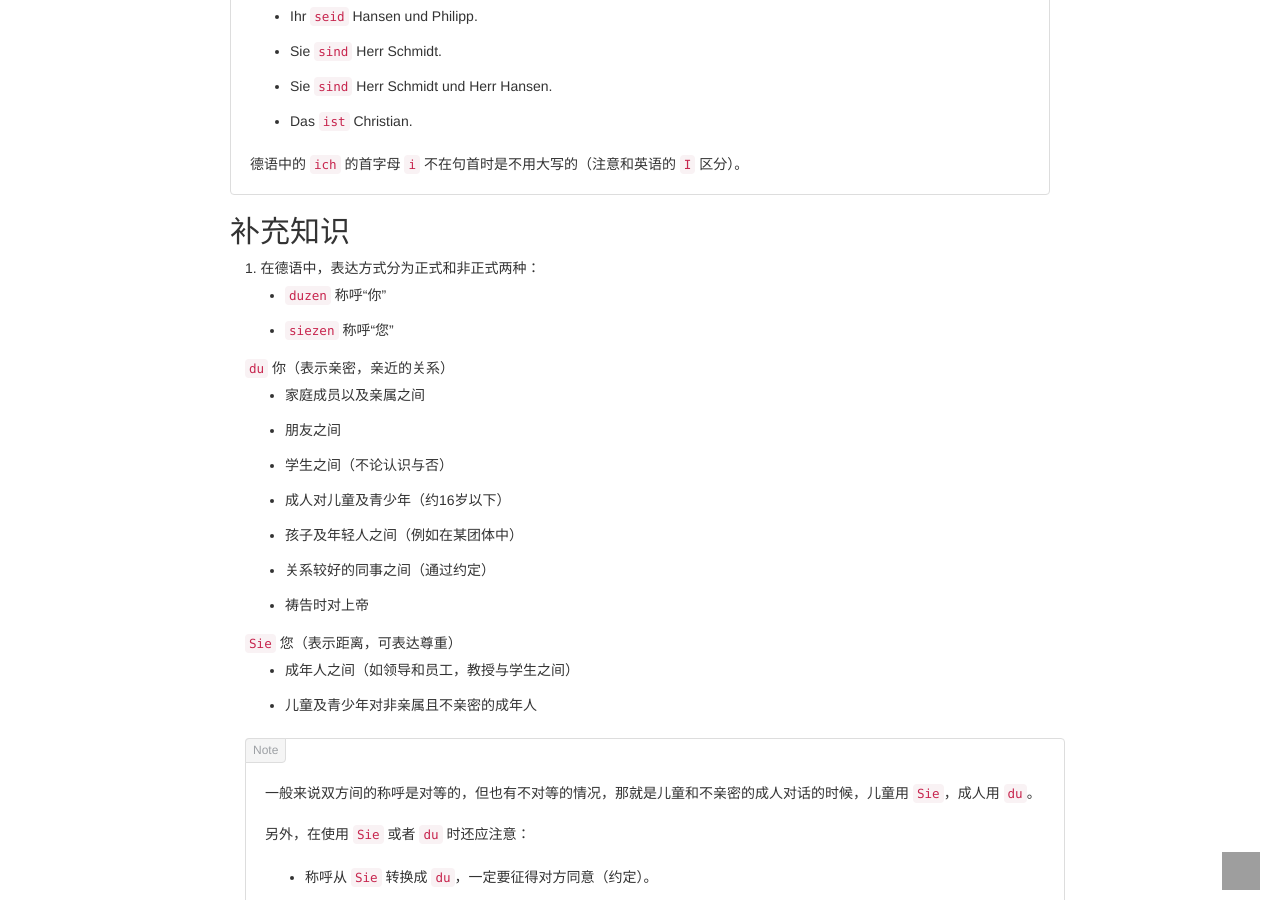
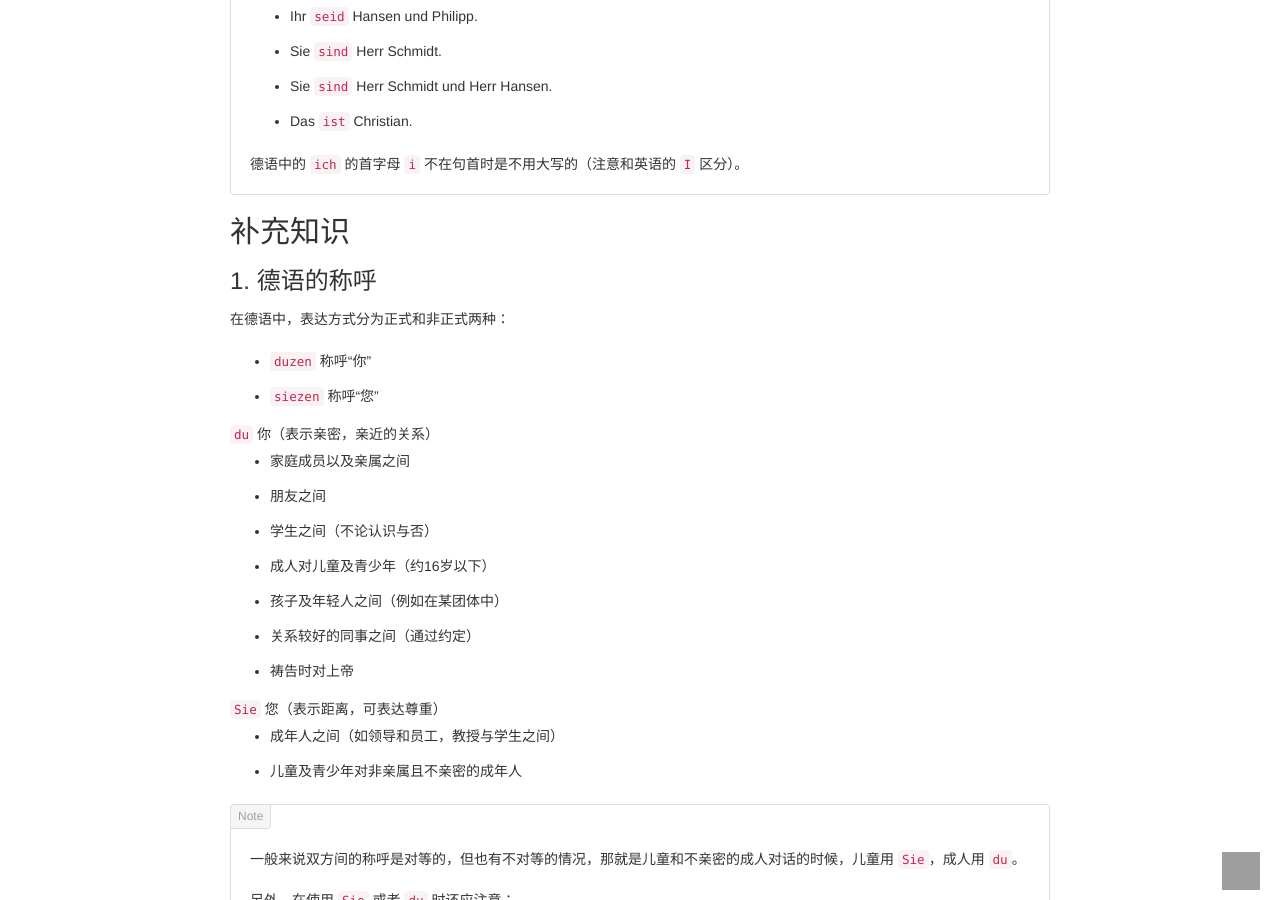
Before and after one commit to Frederick-S/GermanGarden, a Jekyll site: the page built from _posts/Passwort Deutsch/A1/2013-06-01-lektion-1-1.html, in a window 1280 px wide and 900 px high, scrolled down 1281 px. Built offline with Jekyll 4.4.1, drawn with Linux system fonts in a browser that asks for light colours; nearby versions of some CDN libraries; comment, search, counter and statistics services are not loaded; grey boxes are pictures that could not be loaded.

Commit message:
Update lektion1-1

```diff
--- a/_posts/Passwort Deutsch/A1/2013-06-01-lektion-1-1.html
+++ b/_posts/Passwort Deutsch/A1/2013-06-01-lektion-1-1.html
@@ -63,8 +63,8 @@ tags: ['Passwort Deutsch', 'Passwort Deutsch A1', 'Passwort Deutsch A1 Lektion 1
     </p>
 </div>
 <h2>补充知识</h2>
-<div class="container">
-    1. 在德语中，表达方式分为正式和非正式两种：
+<h3>1. 德语的称呼</h3>
+<p>在德语中，表达方式分为正式和非正式两种：</p>
 <ul class="item-list">
     <li><code>duzen</code> 称呼“你”</li>
     <li><code>siezen</code> 称呼“您”</li>
@@ -99,15 +99,13 @@ tags: ['Passwort Deutsch', 'Passwort Deutsch A1', 'Passwort Deutsch A1 Lektion 1
         <li>当对方两人有称呼 <code>Sie</code> 也有称呼 <code>du</code> 的时候，可用 <code>Sie</code> 称呼。</li>
     </ul>
 </div>
-</div>
-<p>
-    2. 如何称呼 <br />
-</p>
+<h3>2. 如何称呼</h3>
 <p>
     德语中人名的组成和英语中一致，由姓 (<code>Familienname</code>) +名 (<code>Vorname</code>) 组成。比如 <code>Anna Bauer</code>。
 </p>
 <p>
     人与人之间的关系决定了打招呼的方式。
+</p>
 <ul class="item-list">
     女士 (
     <code>Frau</code>)
@@ -122,7 +120,6 @@ tags: ['Passwort Deutsch', 'Passwort Deutsch A1', 'Passwort Deutsch A1 Lektion 1
     <li>Sie: Guten Tag, Herr Müller!</li>
     <li>du: Hallo, Christian!</li>
 </ul>
-</p>
 <div class="note">
     <p>
         <code>Frau</code> 既可以用来称呼未婚女性 (<code>Miss</code>)，也可以用来称呼已婚女性 (<code>Mrs</code>)。
```
Lines whose indentation alone changed are shown as unchanged.
